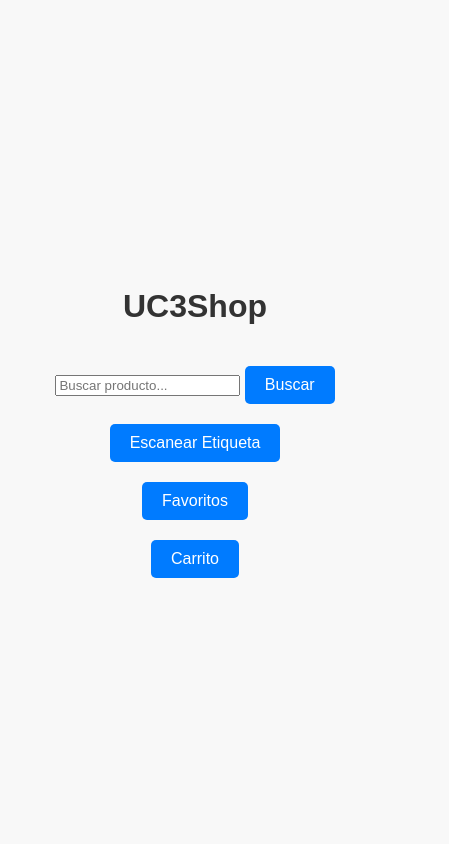
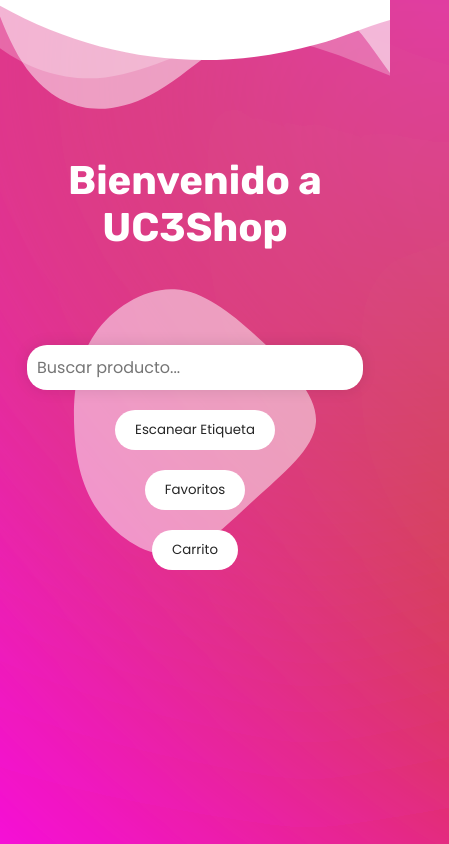
Before and after one commit to victorvalchez/UC3Shop, a website: page public/index.html in a window 390 px wide. Shown: the whole page, 449 px wide, since content can reach past the window. Drawn offline with nearby package versions, Linux system fonts and the light colour scheme; no server answers.

Commit message:
añadido estilos y mas interacciones ubicuas

```diff
--- a/favoriteItems.json
+++ b/favoriteItems.json
@@ -1 +1 @@
-[{"product":"Pantalones Adidas","price":50,"image":"https://media.footdistrict.com/width/840/src/catalog/product/6/4/64_4066757701733/--/pantalones-adidas-originals-archive-mens-track-pants-is1402.jpg","type":"Ropa","quantity":1,"isFavorite":true}]
+[{"product":"Pantalones Adidas","price":50,"image":"https://media.footdistrict.com/width/840/src/catalog/product/6/4/64_4066757701733/--/pantalones-adidas-originals-archive-mens-track-pants-is1402.jpg","type":"Ropa","quantity":1,"isFavorite":true},{"product":"iPad","price":500,"image":"https://i.blogs.es/f0a827/ipad-pro-23/1366_2000.jpg","quantity":1,"isFavorite":true}]
--- a/public/cart/cartstyles.css
+++ b/public/cart/cartstyles.css
@@ -5,8 +5,12 @@ body {
     align-items: center;
     height: 100vh;
     margin: 0;
-    background-color: #f8f8f8;
+    background-color: transparent;
+    background-image: url('../styles/blurry-gradient-haikei.svg');
+    background-repeat: no-repeat;
+    background-size: cover;
     font-family: Arial, sans-serif;
+
   }
 
 h1 {
--- a/public/index.html
+++ b/public/index.html
@@ -5,13 +5,27 @@
     <meta name="viewport" content="width=device-width, initial-scale=1.0">
     <title>UC3Shop</title>
     <link rel="stylesheet" href="./styles.css">
+    <link rel="stylesheet" href="./styles.css">
+    <link rel="preconnect" href="https://fonts.googleapis.com">
+    <link rel="preconnect" href="https://fonts.gstatic.com" crossorigin>
+    <link href="https://fonts.googleapis.com/css2?family=Rubik:ital,wght@0,300..900;1,300..900&display=swap" rel="stylesheet">
+    <link rel="preconnect" href="https://fonts.googleapis.com">
+    <link rel="preconnect" href="https://fonts.gstatic.com" crossorigin>
+    <link href="https://fonts.googleapis.com/css2?family=Poppins:ital,wght@0,100;0,200;0,300;0,400;0,500;0,600;0,700;0,800;0,900;1,100;1,200;1,300;1,400;1,500;1,600;1,700;1,800;1,900&family=Rubik:ital,wght@0,300..900;1,300..900&display=swap" rel="stylesheet">
 </head>
 <body>
-    <h1>UC3Shop</h1>
+    <div class="custom-shape-divider-top-1713083903">
+        <svg data-name="Layer 1" xmlns="http://www.w3.org/2000/svg" viewBox="0 0 1200 120" preserveAspectRatio="none">
+            <path d="M0,0V46.29c47.79,22.2,103.59,32.17,158,28,70.36-5.37,136.33-33.31,206.8-37.5C438.64,32.43,512.34,53.67,583,72.05c69.27,18,138.3,24.88,209.4,13.08,36.15-6,69.85-17.84,104.45-29.34C989.49,25,1113-14.29,1200,52.47V0Z" opacity=".25" class="shape-fill"></path>
+            <path d="M0,0V15.81C13,36.92,27.64,56.86,47.69,72.05,99.41,111.27,165,111,224.58,91.58c31.15-10.15,60.09-26.07,89.67-39.8,40.92-19,84.73-46,130.83-49.67,36.26-2.85,70.9,9.42,98.6,31.56,31.77,25.39,62.32,62,103.63,73,40.44,10.79,81.35-6.69,119.13-24.28s75.16-39,116.92-43.05c59.73-5.85,113.28,22.88,168.9,38.84,30.2,8.66,59,6.17,87.09-7.5,22.43-10.89,48-26.93,60.65-49.24V0Z" opacity=".5" class="shape-fill"></path>
+            <path d="M0,0V5.63C149.93,59,314.09,71.32,475.83,42.57c43-7.64,84.23-20.12,127.61-26.46,59-8.63,112.48,12.24,165.56,35.4C827.93,77.22,886,95.24,951.2,90c86.53-7,172.46-45.71,248.8-84.81V0Z" class="shape-fill"></path>
+        </svg>
+    </div>
+
+    <h1>Bienvenido a UC3Shop</h1>
 
     <form id="searchForm">
         <input type="text" id="searchInput" placeholder="Buscar producto...">
-        <button type="submit">Buscar</button>
     </form>
     <div id="searchResults"></div>
 
@@ -22,6 +36,13 @@
 
     <button onclick="window.location.href='./cart.html'">Carrito</button>
 
+    <svg id="blob" viewBox="0 0 900 600" width="900" height="600" xmlns="http://www.w3.org/2000/svg" xmlns:xlink="http://www.w3.org/1999/xlink" version="1.1">
+        <g transform="translate(417.41765906404703 303.48509728339496)">
+          <path d="M150.9 -147.2C200.9 -100.9 250.4 -50.4 247.3 -3.1C244.2 44.2 188.4 88.4 138.4 134.1C88.4 179.7 44.2 226.9 -4.9 231.8C-54 236.6 -108 199.3 -139.6 153.6C-171.3 108 -180.6 54 -182.1 -1.4C-183.5 -56.8 -176.9 -113.6 -145.3 -159.9C-113.6 -206.3 -56.8 -242.1 -3.2 -239C50.4 -235.8 100.9 -193.5 150.9 -147.2" fill="#ffffff">
+          </path>
+        </g>
+      </svg>
+
     <script src="/socket.io/socket.io.js"></script>
     <script src="https://cdn.rawgit.com/cozmo/jsQR/master/dist/jsQR.js"></script>
     <script src="main.js"></script>
--- a/public/main.js
+++ b/public/main.js
@@ -54,6 +54,24 @@ window.addEventListener('devicemotion', function(event) {
   }
 });
 
+// Si giro el dispositivo hacia la derecha, redirigir a la página del carrito
+window.addEventListener('deviceorientation', function(event) {
+  const threshold = 45; // Adjust this value according to your needs
+
+  if (event.gamma > threshold) {
+    window.location.href = './cart.html';
+  }
+});
+
+// Si giro el dispositivo hacia la izquierda, redirigir a la página de favoritos
+window.addEventListener('deviceorientation', function(event) {
+  const threshold = -45; // Adjust this value according to your needs
+
+  if (event.gamma < threshold) {
+    window.location.href = './favorites.html';
+  }
+});
+
 const socket = io();
 
 // Funcion para obtener resultados de busqueda
@@ -70,8 +88,12 @@ socket.on('searchResults', (products) => {
   products.forEach(product => {
     const productDiv = document.createElement('div');
     productDiv.textContent = product.product + ' - ' + product.price + '€';
+    productDiv.style.color = 'white';
+    productDiv.style.textShadow = '0px 0px 3px rgba(0, 0, 0, 0.1)'; // Add a slight shadow to the text
+    productDiv.style.fontSize = '1.15em';
     const addButton = document.createElement('button');
     addButton.textContent = 'Añadir al carrito';
+    addButton.style.marginLeft = '10px';
     addButton.addEventListener('click', function() {
       socket.emit('addItem', product);
     });
--- a/public/styles.css
+++ b/public/styles.css
@@ -1,29 +1,116 @@
 body {
+    margin: 0;
+    height: 100vh;
     display: flex;
     flex-direction: column;
     justify-content: center;
     align-items: center;
-    height: 100vh;
-    margin: 0;
-    background-color: #f8f8f8;
-    font-family: Arial, sans-serif;
+    font-family: 'Rubik', sans-serif;
+    background-image: url('./decoration/blurry-gradient-haikei.svg');
+    background-repeat: no-repeat;
+    background-size: cover;
+    position: relative;
+    overflow-x: hidden;
   }
 
   h1 {
-    color: #333;
+    color: #FFFFFF;
+    font-size: 3.5em;
   }
 
   button {
+    font-family: 'Poppins', sans-serif;
+    background-color: white;
+    color: rgb(37, 37, 37);
+    font-size: 1;
     padding: 10px 20px;
     margin-top: 20px;
-    font-size: 1em;
     border: none;
-    border-radius: 5px;
-    background-color: #007BFF;
-    color: white;
+    border-radius: 20px;
+    background-color: #FFFFFF;
     cursor: pointer;
   }
 
   button:hover {
-    background-color: #0056b3;
+    background-color: rgb(240, 240, 240);
   }
+
+  .custom-shape-divider-top-1713083903 {
+    position: absolute;
+    top: 0;
+    left: 0;
+    width: 100%;
+    overflow: hidden;
+    line-height: 0;
+}
+
+.custom-shape-divider-top-1713083903 svg {
+    position: relative;
+    display: block;
+    width: calc(166% + 1.3px);
+    height: 204px;
+}
+
+.custom-shape-divider-top-1713083903 .shape-fill {
+    fill: #FFFFFF;
+}
+
+#searchInput {
+  font-family: 'Poppins', sans-serif;
+  width: 400px; /* Ajusta este valor según tus necesidades */
+  height: 25px; /* Ajusta este valor según tus necesidades */
+  padding: 10px;
+  font-size: 1em;
+  border: none;
+  border-radius: 20px;
+  box-shadow: 0 0 15px rgba(0, 0, 0, 0.1);
+}
+
+#searchInput:focus {
+  outline: 2px solid rgba(128, 128, 128, 0.5); /* Ajusta este valor según tus necesidades */
+}
+
+#searchForm {
+  font-family: 'Poppins', sans-serif;
+  display: flex;
+  justify-content: center;
+}
+
+#blob {
+  position: absolute;
+  top: 50%;
+  left: 50%;
+  transform: translate(-50%, -50%);
+  z-index: -1;
+  opacity: 0.5;
+}
+
+@media (max-width: 768px) {
+  body {
+    display: flex;
+    flex-direction: column;
+    justify-content: center;
+    height: 100vh;
+  }
+
+  h1 {
+    font-size: 2.5em;
+    margin-top: -30%;
+    text-align: center;
+  }
+
+  #searchInput {
+    width: 100%;
+    margin-top: 20%;
+  }
+
+  #blob {
+    width: 130%;
+    height: auto;
+  }
+
+  .custom-shape-divider-top-1713083903 svg {
+    width: 205%;
+    height: 125px;
+  }
+}
```
Also changed, not shown: public/decoration/blob-haikei.svg (added), public/decoration/blurry-gradient-haikei.png (added), public/decoration/blurry-gradient-haikei.svg (added).
